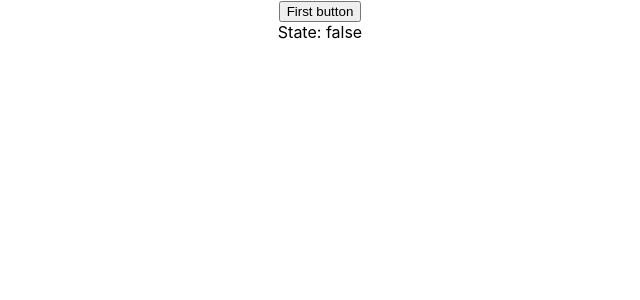
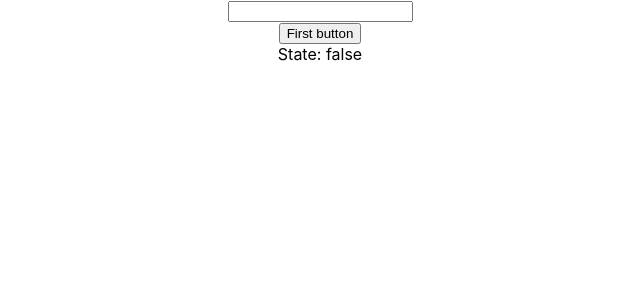
Before and after one commit to GoranAviani/how_to_test_in_react, a React (Create React App) app: page / in a window 1280 px wide. Shown: the top 300 px of the page, without its empty margins (320-960 px from the left). Built offline with nearby package versions, Linux system fonts and the light colour scheme.

Commit message:
how_to_test_in_react

```diff
--- a/src/App.js
+++ b/src/App.js
@@ -1,10 +1,11 @@
 import './App.css';
 
 import Button from "./components/Button";
-
+import Input from "./components/Input";
 function App() {
   return (
     <div className="App">
+        <Input/>
       <Button/>
     </div>
   );
```
